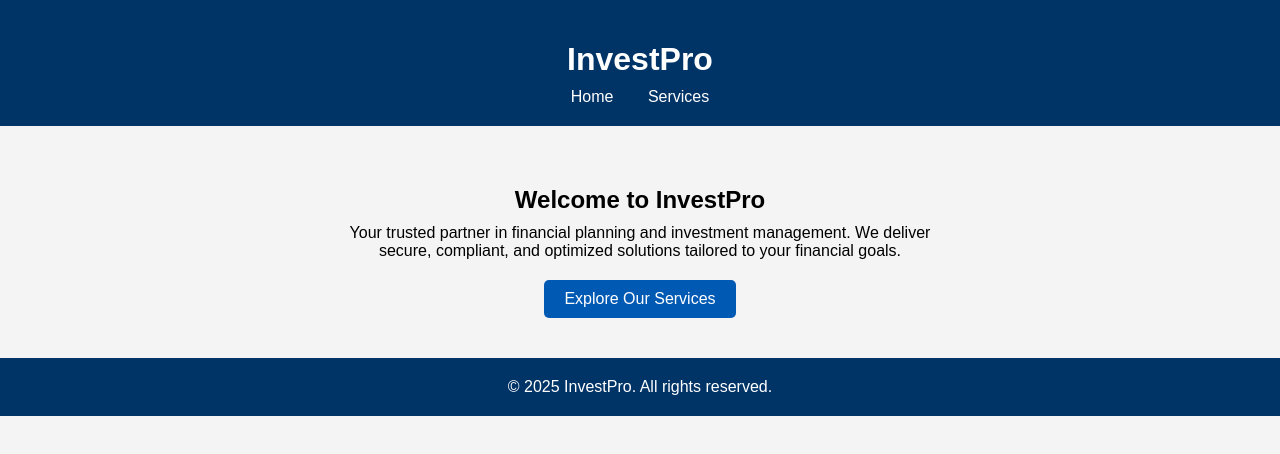
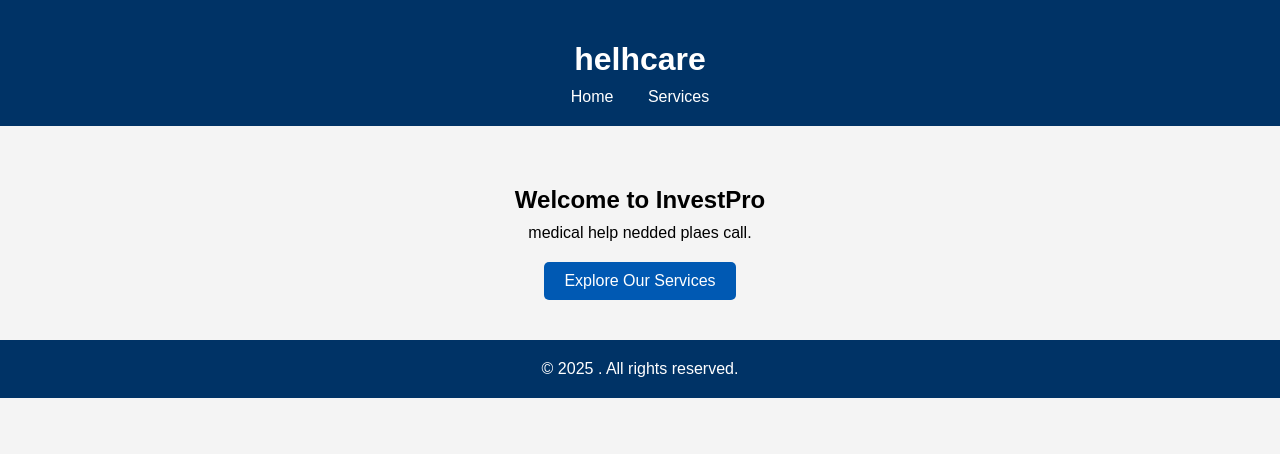
Before and after one commit to rushil235/securedevopsfainalexam, a plain HTML site: page index.html in a window 1280 px wide. Drawn offline with Linux system fonts and the light colour scheme.

Commit message:
Update index.html

```diff
--- a/index.html
+++ b/index.html
@@ -15,7 +15,7 @@
 </head>
 <body>
   <header>
-    <h1>InvestPro</h1>
+    <h1>helhcare </h1>
     <nav>
       <a href="index.html">Home</a>
       <a href="services.html">Services</a>
@@ -23,11 +23,11 @@
   </header>
   <section>
     <h2>Welcome to InvestPro</h2>
-    <p>Your trusted partner in financial planning and investment management. We deliver secure, compliant, and optimized solutions tailored to your financial goals.</p>
+    <p>medical help nedded plaes call.</p>
     <a class="btn" href="services.html">Explore Our Services</a>
   </section>
   <footer>
-    &copy; 2025 InvestPro. All rights reserved.
+    &copy; 2025 . All rights reserved.
   </footer>
 </body>
 </html>
```
